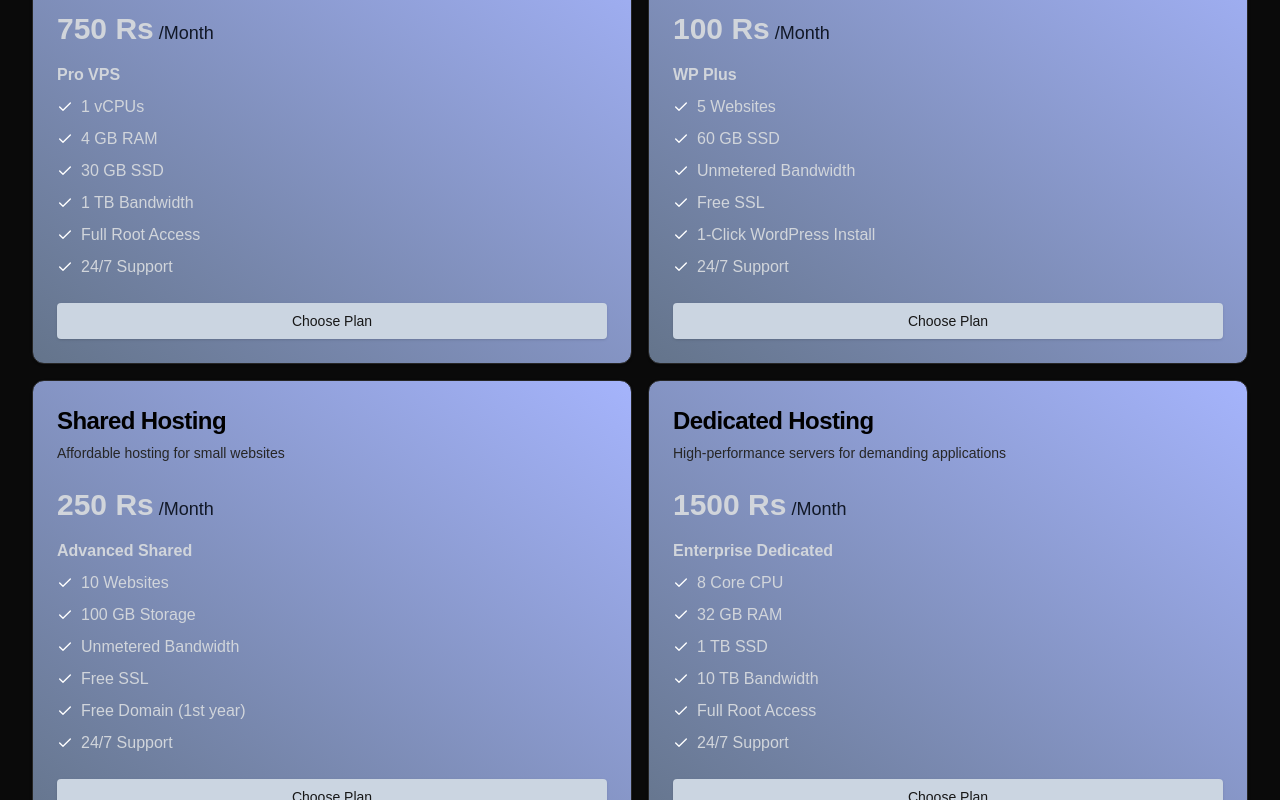
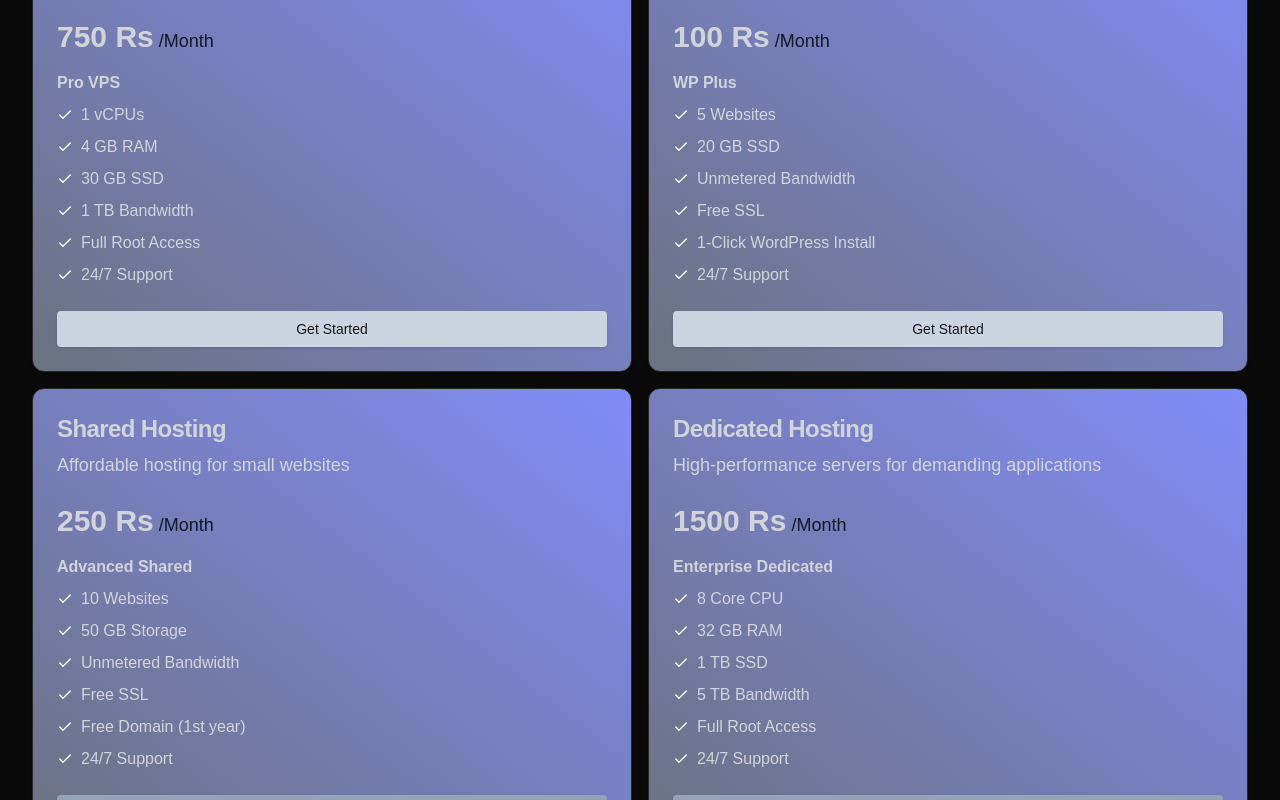
Before and after one commit to ZeyoYT/cloud-hosting, a Next.js app: page /hosting in a window 1280 px wide. Shown: the part 380-1180 px from the top of the page. Built offline with nearby package versions, Linux system fonts and the light colour scheme.

Commit message:
Patched CSS of hosting page

```diff
--- a/src/app/hosting/page.js
+++ b/src/app/hosting/page.js
@@ -1,11 +1,5 @@
 import { Button } from "@/components/ui/button"
 import { Card, CardContent, CardDescription, CardFooter, CardHeader, CardTitle } from "@/components/ui/card"
-import {
-  Accordion,
-  AccordionItem,
-  AccordionTrigger,
-  AccordionContent
-} from "@radix-ui/react-accordion"
 import { Check } from 'lucide-react'
 
 export default function Component() {
@@ -35,7 +29,7 @@ export default function Component() {
         price: "100 Rs",
         features: [
           "5 Websites",
-          "60 GB SSD",
+          "20 GB SSD",
           "Unmetered Bandwidth",
           "Free SSL",
           "1-Click WordPress Install",
@@ -52,14 +46,15 @@ export default function Component() {
         price: "250 Rs",
         features: [
           "10 Websites",
-          "100 GB Storage",
+          "50 GB Storage",
           "Unmetered Bandwidth",
           "Free SSL",
           "Free Domain (1st year)",
           "24/7 Support"
         ]
       },
-      isPopular: false
+      isPopular: false,
+      commingSoon: true
     },
     {
       type: "Dedicated Hosting",
@@ -71,12 +66,13 @@ export default function Component() {
           "8 Core CPU",
           "32 GB RAM",
           "1 TB SSD",
-          "10 TB Bandwidth",
+          "5 TB Bandwidth",
           "Full Root Access",
           "24/7 Support"
         ]
       },
-      isPopular: false
+      isPopular: false,
+      commingSoon: true
     },
     {
       type: "Reseller Hosting",
@@ -93,7 +89,8 @@ export default function Component() {
           "24/7 Support"
         ]
       },
-      isPopular: false
+      isPopular: false,
+      commingSoon: true
     }
   ]
 
@@ -108,10 +105,10 @@ export default function Component() {
         </header>
         <div className="grid grid-cols-1 md:grid-cols-2 lg:grid-cols-2 gap-4 mx-4">
           {hostingPlans.map((hostingType) => (
-            <Card key={hostingType.type} className="relative flex flex-col bg-gradient-to-tr from-slate-500 to-indigo-300 text-gray-300 last:col-span-2 last:from-slate-800 last:to-slate-200">
+            <Card key={hostingType.type} className="relative flex flex-col bg-gradient-to-tr from-gray-500 to-indigo-400 text-gray-300 last:col-span-2 last:from-slate-800 last:to-slate-400">
               <CardHeader>
-                <CardTitle className="text-2xl text-black">{hostingType.type}</CardTitle>
-                <CardDescription className="text-secondary">{hostingType.description}</CardDescription>
+                <CardTitle className="text-2xl text-gray-300">{hostingType.type}</CardTitle>
+                <CardDescription className="text-gray-300 text-lg">{hostingType.description}</CardDescription>
               </CardHeader>
               <CardContent className="flex-grow">
                 <div className="mb-4">
@@ -129,7 +126,11 @@ export default function Component() {
                 </ul>
               </CardContent>
               <CardFooter>
-                <Button className="w-full rounded bg-slate-300">Choose Plan</Button>
+                <Button className={`w-full rounded bg-slate-300 ${hostingType.commingSoon ? "bg-slate-400 hover:bg-slate-400/75 text-white" : ""}`}>
+
+                  {hostingType.commingSoon ? "Coming Soon" : "Get Started"}
+
+                </Button>
               </CardFooter>
 
               {hostingType.isPopular && (
```
